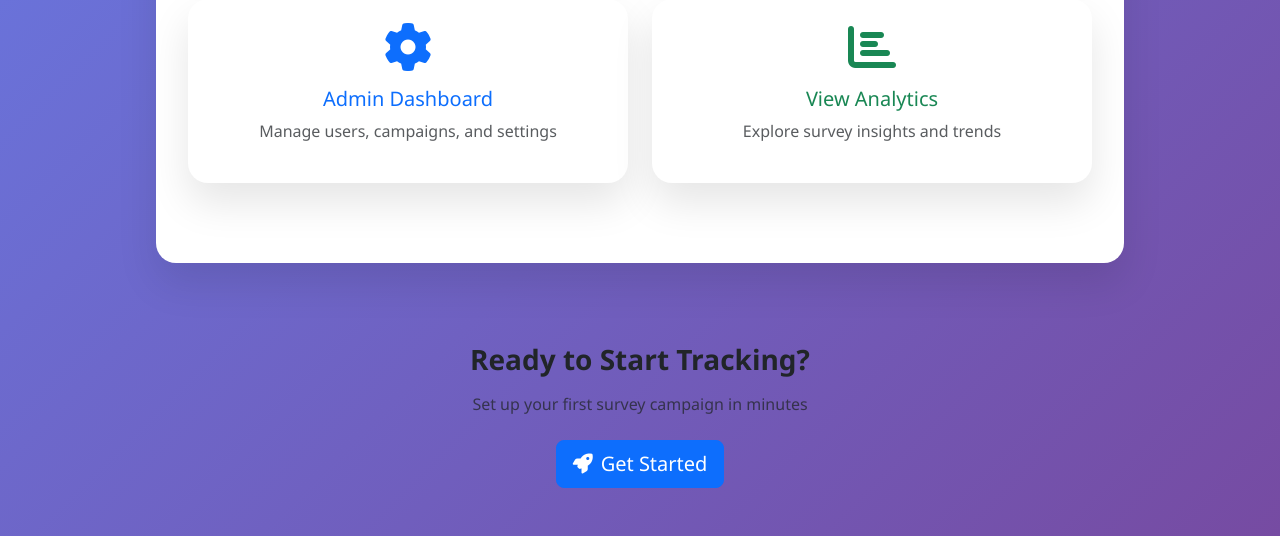
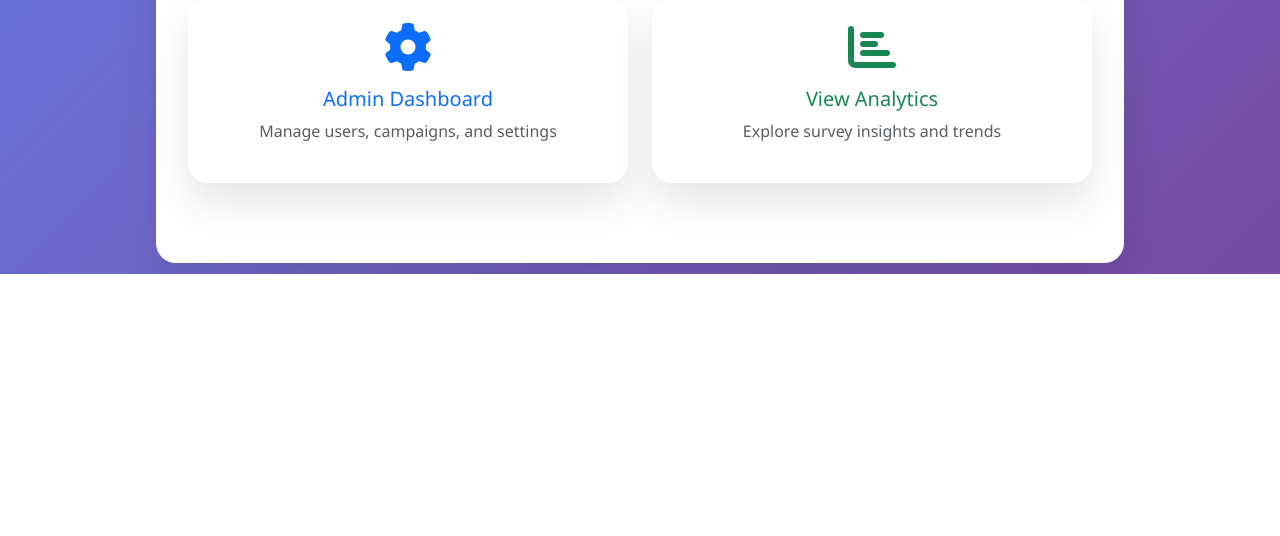
Before and after one commit to mohamedhaggag12/sms-survey-prototype, a Flask app: page / in a window 1280 px wide. Shown: the part 558-1094 px from the top of the page. After the commit the page ends 832 px from the top, so only its background shows below. Run offline with Flask 3, Linux system fonts and the light colour scheme; data comes from the database, SQL or seed files in the repository; both versions use the stored data as it was after the commit.

Commit message:
Fix index template HTML structure
- Removed duplicate and leftover HTML sections
- Cleaned up extra closing tags and unused CTA section
- Fixed proper HTML structure for landing page
- All templates now render correctly without errors

Landing page HTML is now clean and valid!

```diff
--- a/templates/index.html
+++ b/templates/index.html
@@ -169,23 +169,6 @@
         </div>
     </div>
 
-
-
-    <!-- CTA Section -->
-    <section class="py-5">
-        <div class="container text-center">
-            <h3 class="fw-bold mb-3">Ready to Start Tracking?</h3>
-            <p class="text-muted mb-4">Set up your first survey campaign in minutes</p>
-            <a href="/admin" class="btn btn-primary btn-lg">
-                <i class="fas fa-rocket me-2"></i>Get Started
-            </a>
-        </div>
-    </section>
-
-            </div>
-        </div>
-    </div>
-
     <script src="https://cdn.jsdelivr.net/npm/bootstrap@5.3.0/dist/js/bootstrap.bundle.min.js"></script>
 </body>
 </html>
```
Also changed, not shown: survey.db.
